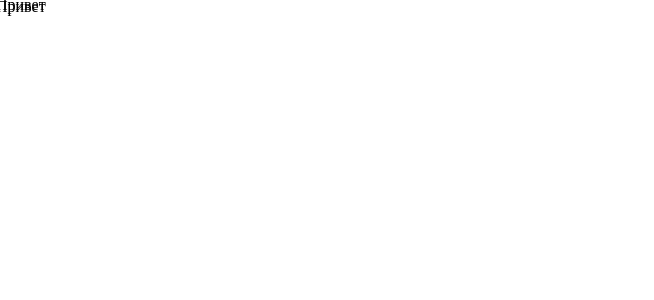
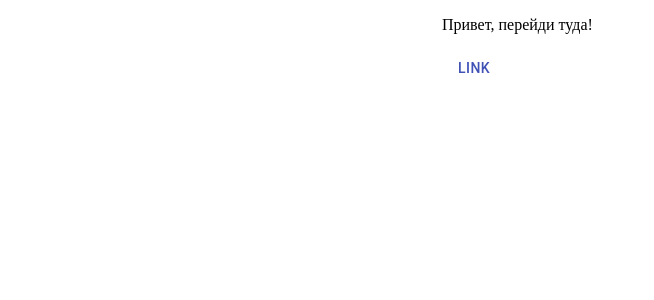
Before and after one commit to TheStrikeM/react-stepper, a React (Create React App) app: page / in a window 1280 px wide. Shown: the top 300 px of the page, without its empty margins (0-654 px from the left). Built offline with nearby package versions, Linux system fonts and the light colour scheme.

Commit message:
Add default import and TABS Stepper

```diff
--- a/package.json
+++ b/package.json
@@ -11,6 +11,7 @@
     "@types/node": "^12.0.0",
     "@types/react": "^17.0.0",
     "@types/react-dom": "^17.0.0",
+    "@types/react-router-dom": "^5.1.7",
     "react": "^17.0.1",
     "react-dom": "^17.0.1",
     "react-router-dom": "^5.2.0",
--- a/src/App.tsx
+++ b/src/App.tsx
@@ -1,26 +1,13 @@
 import React from 'react';
-import {
-    Button,
-    Container,
-    FormControl,
-    FormControlLabel,
-    FormHelperText,
-    FormLabel, Grid,
-    Radio,
-    RadioGroup
-} from "@material-ui/core";
+import {Container} from "@material-ui/core";
+import FirstStep from "./pages/Stepper/components/FirstStep";
 
 function App() {
     return (
         <div className="App">
-            <Grid container spacing={1}>
-                <Grid container item xs={12} spacing={3}>
-                    Привет
-                </Grid>
-                <Grid container item xs={12} spacing={3}>
-                    Привет
-                </Grid>
-            </Grid>
+            <Container maxWidth={"xs"}>
+                <FirstStep title={"Привет!"} />
+            </Container>
         </div>
     );
 }
--- a/src/index.tsx
+++ b/src/index.tsx
@@ -1,8 +1,11 @@
 import React from 'react';
 import ReactDOM from 'react-dom';
 import App from './App';
+import {BrowserRouter} from "react-router-dom";
 
 ReactDOM.render(
-    <App />,
+    <BrowserRouter>
+        <App />
+    </BrowserRouter>,
   document.getElementById('root')
 );
--- a/src/pages/Stepper/components/FirstStep.tsx
+++ b/src/pages/Stepper/components/FirstStep.tsx
@@ -1,12 +1,24 @@
 import React from "react"
-import {useHistory} from 'react-router-dom'
+import {useHistory, useLocation} from 'react-router-dom'
+import {Button} from "@material-ui/core";
 
 const FirstStep: React.FC<{ title: string }> = ({title}) => {
+    const history = useHistory()
+    const location = useLocation()
 
+    const onRedirect = () => {
+        history.push({
+            ...location,
+            pathname: "/test"
+        })
+    }
 
     return (
         <>
-
+            <p>Привет, перейди туда!</p>
+            <Button onClick={onRedirect} color="primary">
+                Link
+            </Button>
         </>
     )
 }
--- a/src/pages/Stepper/components/TextField.tsx
+++ b/src/pages/Stepper/components/TextField.tsx
@@ -0,0 +1 @@
+export {}
--- a/src/pages/Stepper/index.ts
+++ b/src/pages/Stepper/index.ts
@@ -0,0 +1,3 @@
+import StepperPage from "./components/StepperPage";
+
+export default StepperPage;
```
Also changed, not shown: src/pages/Stepper/components/SecondStep.tsx (+11 -0 lines), src/pages/Stepper/components/StepperPage.tsx (+31 -0 lines), src/pages/Stepper/components/ThirdStep.tsx (+11 -0 lines), 1 other file (tests, documents, lock files or other folders).
